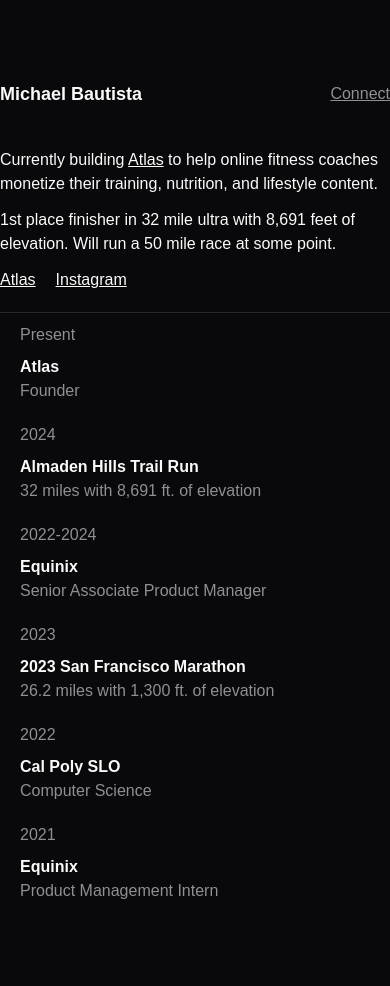
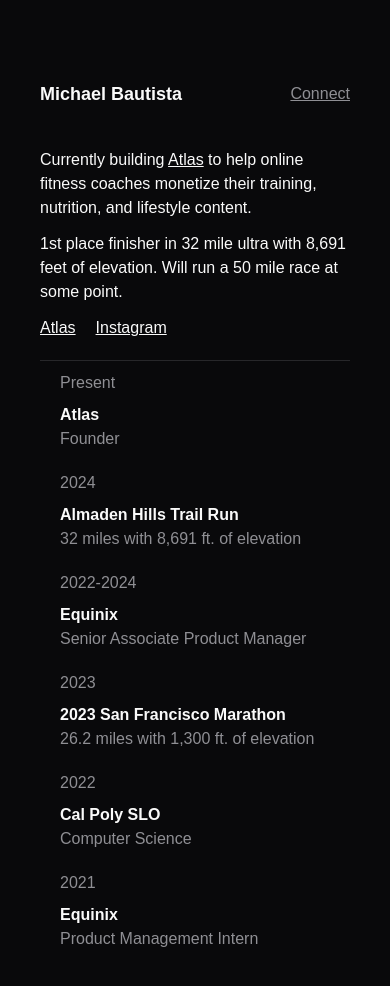
Before and after one commit to michaelrbautista/portfolio, a Next.js app: page / in a window 390 px wide. Shown: the top 986 px of the page. Built offline with nearby package versions, Linux system fonts and the light colour scheme.

Commit message:
fixed mobile padding

```diff
--- a/src/app/page.tsx
+++ b/src/app/page.tsx
@@ -4,7 +4,7 @@
 
 const Home = () => {
     return (
-        <div className="w-full sm:max-w-md py-20">
+        <div className="w-full sm:max-w-md py-20 px-10">
             <div className="flex flex-col gap-10 pb-5 border-b-[1px]">
                 <div className="flex flex-row justify-between items-center">
                     <h1 className="font-bold text-lg">
```
